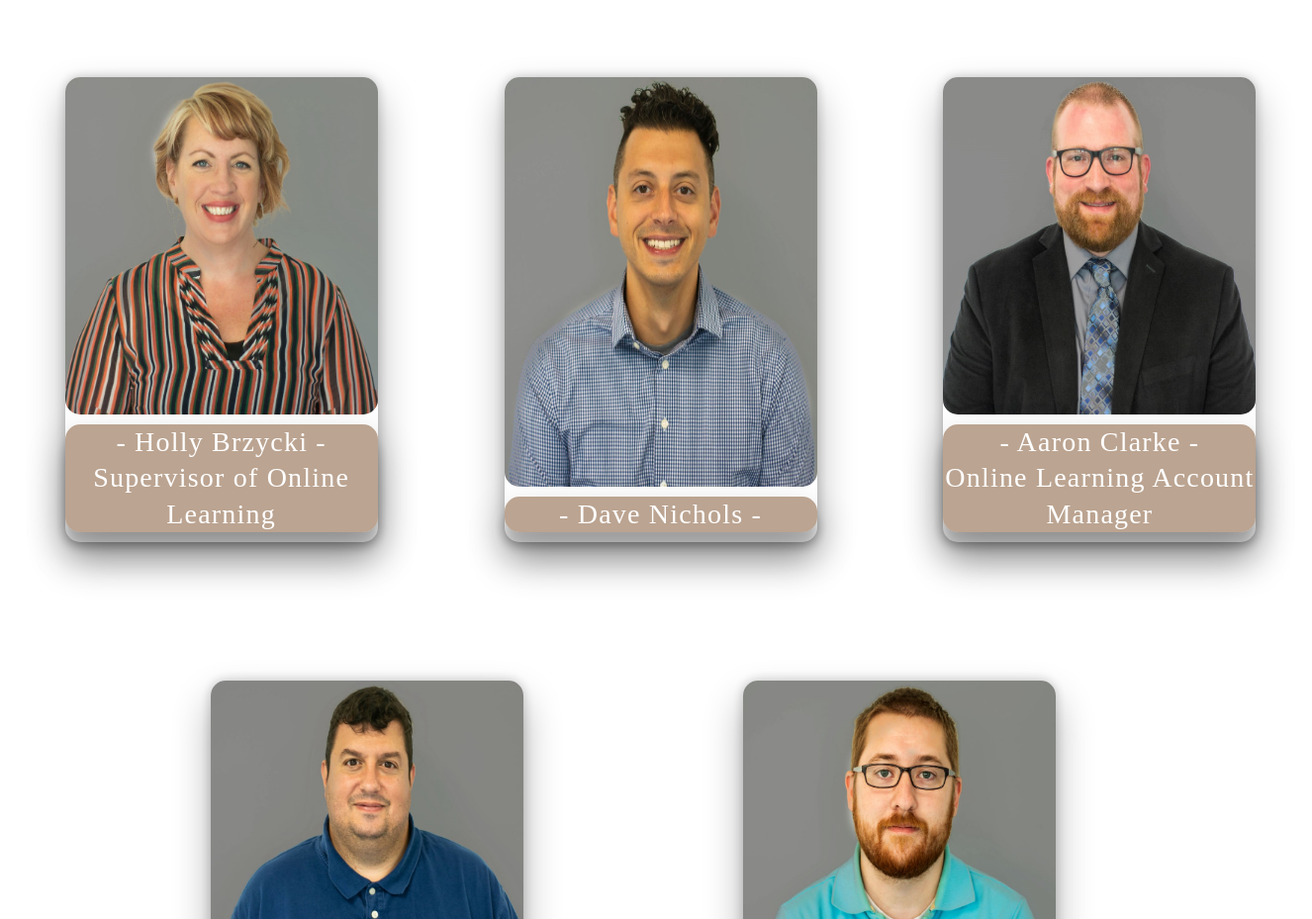
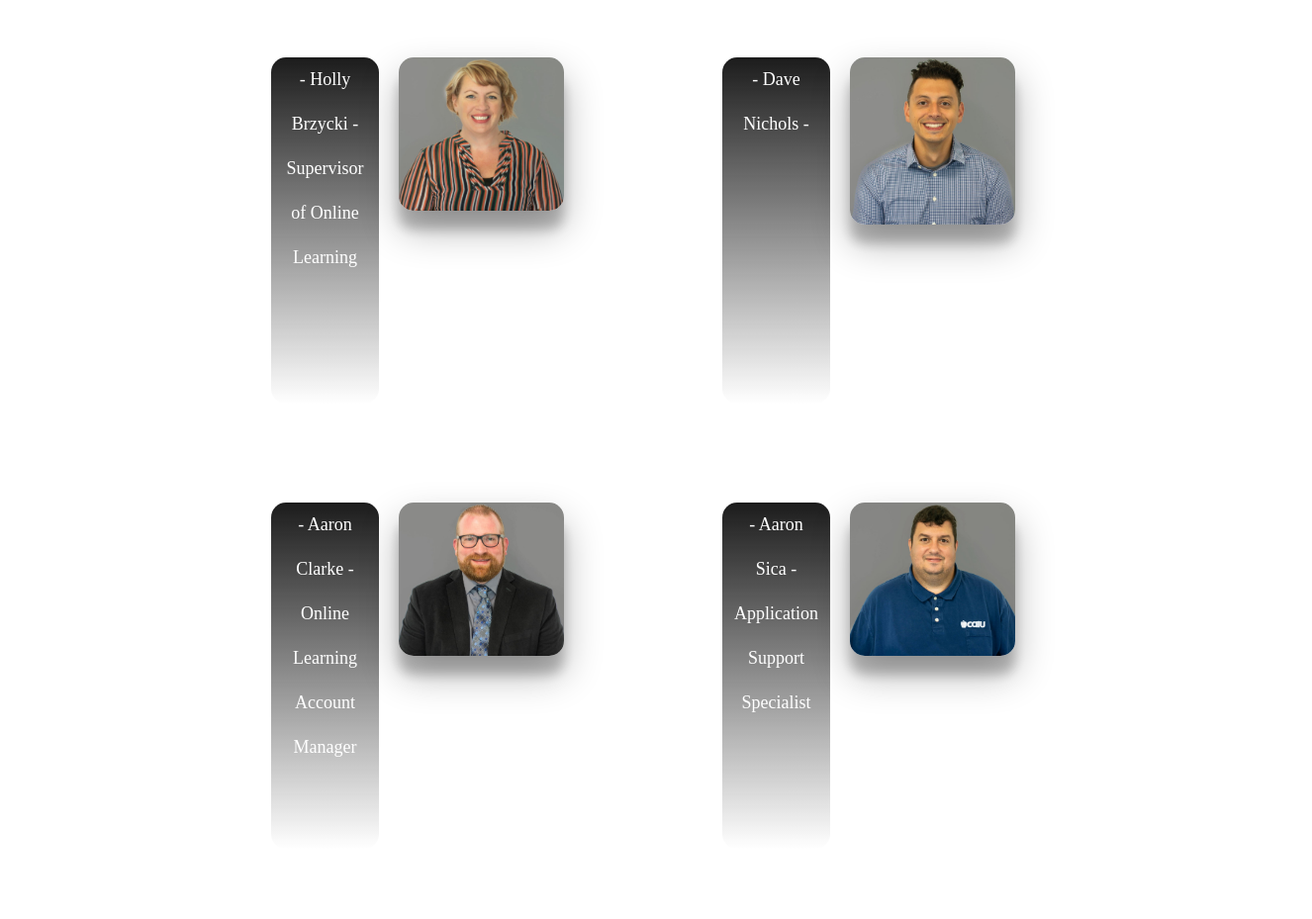
Before and after one commit to CordanoCorey/about-us, a website with bundled scripts: page index.html in a window 1280 px wide. Shown: the top 929 px of the page at 99% size, 1326 px wide, since content can reach past the window. Built offline with nearby package versions, Linux system fonts and the light colour scheme.

Commit message:
second styling for page

```diff
--- a/index.ts
+++ b/index.ts
@@ -10,12 +10,14 @@ class TeamMember {
 
   render() {
     return `
-    <div class="spacer2"></div>
     <div class="team-member scene">
+        <div class="spacer2">
+     - ${this.name} - <br> ${this.title}
+    </div>
       <div class="card">
         <div class="card-face card-front">
           ${this.renderImage()}
-           <span class="name"> - ${this.name} - <br> ${this.title}</span>
+
         </div>
         <div class="card-face card-back">
           <div class="bio">${this.renderBio()}</div>
@@ -23,7 +25,6 @@ class TeamMember {
         </div>
       </div>
     </div>
-    <div class="spacer"></div>
     `;
   }
 
--- a/style.css
+++ b/style.css
@@ -5,34 +5,31 @@ h1, h2 {
 #team {
   display: flex;
   flex-wrap: wrap;
+  align-items: center;
+  justify-content: center;
 }
 
 .team-member {
-  margin: 70px auto;
-  height: 470px;
+  display: flex;
+  height: 350px;
   flex-basis: 25%;
-}
-
-.spacer {
-  width: 5%;
-  margin: auto;
+  align-items: flex-start;
+  margin: 50px 70px;
 }
 
 .spacer2 {
-  width: 4%;
-  margin: auto;
-}
-
-.name{
-  font-size: 28px;
-  margin: 10px auto;
-  background: #632c006e;
-  width: 100%;
+  width: 40%;
+  height: 100%;
+  display: flex;
+  justify-content: center;
+  text-align: center;
+  background-image: linear-gradient(#000000e3,#ffffff);
+  margin: auto 20px;
   color: #ffffff;
-  line-height: 1.3;
-  letter-spacing: 1.2px;
+  font-size: 18px;
+  line-height: 2.5;
   border-radius: 15px;
-  box-shadow: 0 19px 38px rgba(0,0,0,0.30), 0 15px 12px rgba(0,0,0,0.22);
+  padding: 0 10px;
 }
 
 .bio {
@@ -41,12 +38,12 @@ h1, h2 {
   text-align: center;
   margin: 15px 0 0 0;
   font-family: Lato;
-  line-height: 1.3;
+  line-height: 1.5;
 }
 
 .fun-facts {
   display: flex;
-  font-size: 24px;
+  font-size: 18px;
   width: 100%;
   height: 50%;
   background: #632c006e;
@@ -54,6 +51,7 @@ h1, h2 {
   border-radius: 15px;
   align-items: center;
   justify-content: center;
+  line-height: 1.5;
 }
 
 .scene {
@@ -61,39 +59,37 @@ h1, h2 {
 }
 
 .card {
-  box-shadow: 0 19px 38px #0000004d, 0 0 12px #00000038;
   height: 100%;
   cursor: pointer;
   transform-style: preserve-3d;
   transform-origin: center right;
   transition: transform 1s;
-  border-radius: 15px;
+  width: 75%;
 }
 
 .card.flipped {
-  transform: translateX(-100%) rotateY(-180deg);
+  transform: translateX(-100%) rotateY(180deg);
 }
 
 .card-face {
   position: absolute;
-  width: 100%;
-  height: 100%;
   text-align: center;
   backface-visibility: hidden;
   display: flex;
   flex-direction: column;
   align-items: center;
-  justify-content: space-between;
 }
 
 .card-front img {
-  height: 100%;
   width: 100%;
   border-radius: 15px;
+  align-self: center;
+  box-shadow: 0 19px 38px #0000004d, 0 19px 12px #00000038;
 }
 
 .card-back {
-  transform: rotateY(180deg);
-  background: #9e9e9e6b !important;
+  transform: rotateY(-180deg);
+  background: #9e9e9e !important;
   border-radius: 15px;
+  width: 455px;
 }
```
